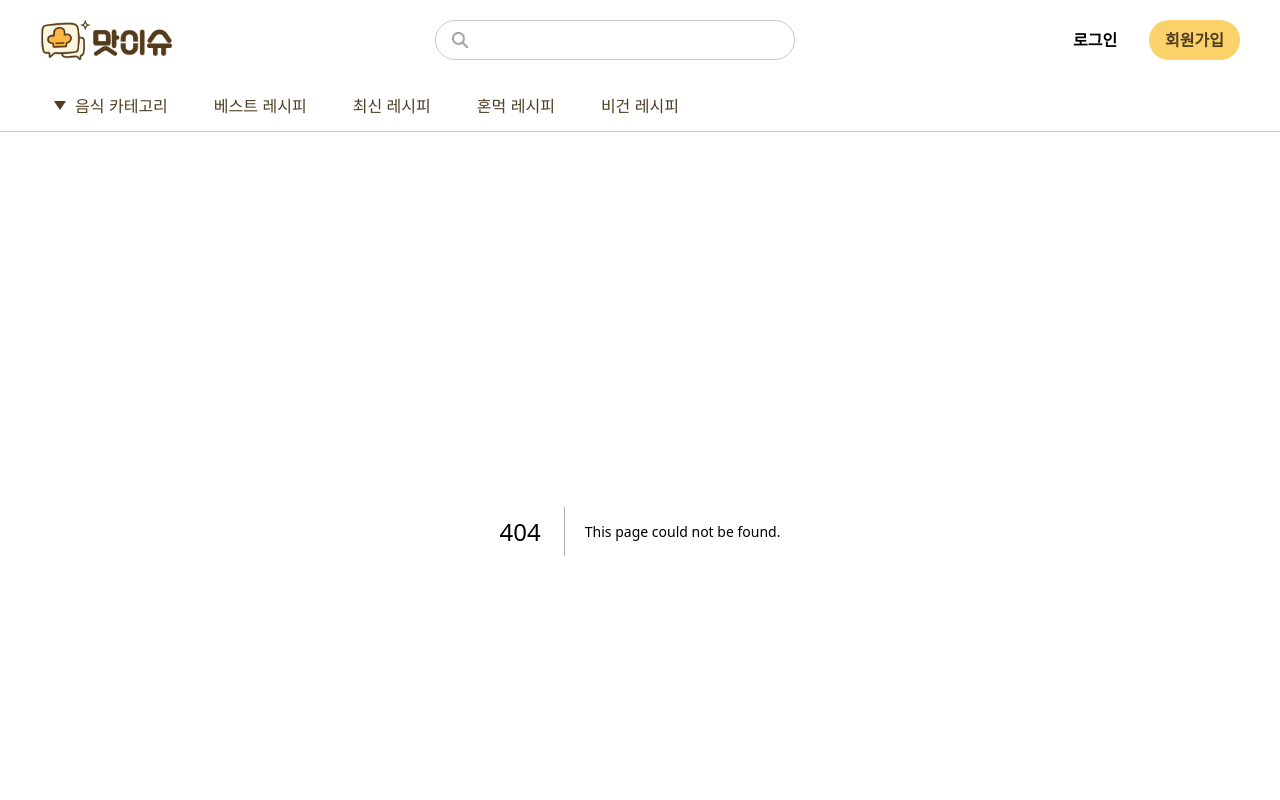
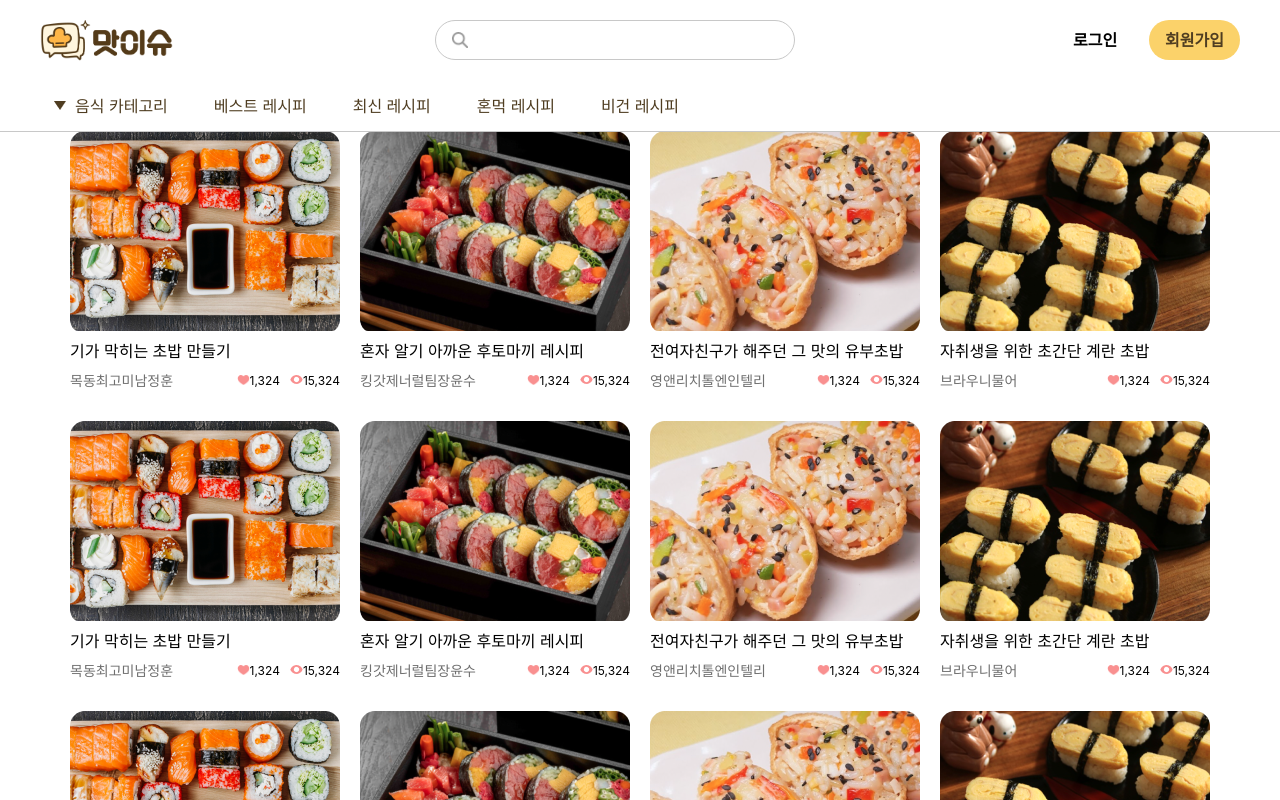
Before and after one commit to limeorange/MatIssue, a Next.js app in the folder front/: page /search in a window 1280 px wide. Before the commit this address had no page. Shown: the top 800 px of the page. Built offline with nearby package versions, Linux system fonts and the light colour scheme.

Commit message:
Rename : 폴더 구조 및 파일명 변경

```diff
--- a/front/app/recipe-list/RecipeList.tsx
+++ b/front/app/components/listings/ListingRecipe.tsx
@@ -1,9 +1,21 @@
 "use client";
 
-import RecipeCard from "../components/recipe-card/RecipeCard";
+import React, { useState, useEffect } from "react";
+import { useRouter } from "next/navigation";
+import RecipeCard from "@/app/components/recipe-card/RecipeCard";
 import styled from "styled-components";
+import { useSearchParams } from "next/navigation";
 
-const DUMMY_DATA = [
+interface Recipe {
+  image: string;
+  title: string;
+  author: string;
+  like: string;
+  view: string;
+  id: string;
+}
+
+const DUMMY_DATA: Recipe[] = [
   {
     image: "/images/sushi1.png",
     title: "기가 막히는 초밥 만들기",
@@ -134,11 +146,45 @@ const DUMMY_DATA = [
   },
 ];
 
-const RecipeList = () => {
+const ListingRecipe = () => {
+  const router = useRouter();
+  const [searchTerm, setSearchTerm] = useState<string>("");
+  const [filteredRecipes, setFilteredRecipes] = useState<Recipe[]>(DUMMY_DATA);
+
+  // URL의 쿼리 파라미터를 기반으로 searchTerm 상태를 설정
+  // useEffect(() => {
+  //   if (router.isReady) {
+  //     console.log("router.query:", router.query);
+  //     if (router && router.query && typeof router.query.query === "string") {
+  //       setSearchTerm(router.query, router.query.query);
+  //     } else {
+  //       setSearchTerm("");
+  //     }
+  //   }
+  // }, [router?.query?.query]); // Optional chaining을 사용해 'router'와 'router.query'가 정의되어 있는지 확인
+
+  // searchTerm 상태가 바뀔 때마다, 레시피를 필터링
+  useEffect(() => {
+    if (searchTerm !== "") {
+      const filtered = DUMMY_DATA.filter((recipe) =>
+        recipe.title.toLowerCase().includes(searchTerm.toLowerCase())
+      );
+      setFilteredRecipes(filtered);
+    } else {
+      setFilteredRecipes(DUMMY_DATA);
+    }
+  }, [searchTerm]);
+
+  const searchParams = useSearchParams();
+
+  const search = searchParams.get("query");
+
+  console.log(search);
+
   return (
     <MainWrapper>
       <RecipeListWrapper>
-        {DUMMY_DATA.map((data, index) => (
+        {filteredRecipes.map((data, index) => (
           <RecipeCard key={index} data={data} />
         ))}
       </RecipeListWrapper>
@@ -146,7 +192,7 @@ const RecipeList = () => {
   );
 };
 
-export default RecipeList;
+export default ListingRecipe;
 
 // styled-components
 const MainWrapper = styled.div`
--- a/front/app/components/recipe-card/RecipeCard.tsx
+++ b/front/app/components/recipe-card/RecipeCard.tsx
@@ -1,6 +1,7 @@
 "use client";
 
 import styled from "styled-components";
+import Image from "next/image";
 
 type RecipeData = {
   image: string;
@@ -20,7 +21,12 @@ const RecipeCard: React.FC<RecipeCardProps> = ({ data }) => {
     <>
       <RecipeCardWrapper>
         <RecipeImg>
-          <img src={data.image} alt="게시물 썸네일 이미지" />
+          <Image
+            src={data.image}
+            alt="게시물 썸네일 이미지"
+            width={270}
+            height={200}
+          />
         </RecipeImg>
         <RecipeTitle>
           <p>{data.title}</p>
@@ -32,13 +38,23 @@ const RecipeCard: React.FC<RecipeCardProps> = ({ data }) => {
           <RecipeRank>
             <RecipeRankItem>
               <RecipeRankImg>
-                <img src="/images/like.png" alt="게시물 좋아요 이미지" />
+                <Image
+                  src="/images/like.png"
+                  alt="게시물 좋아요 이미지"
+                  width={13}
+                  height={11}
+                />
               </RecipeRankImg>
               <p>{data.like}</p>
             </RecipeRankItem>
             <RecipeRankItem>
               <RecipeRankImg>
-                <img src="/images/view.png" alt="게시물 조회수 이미지" />
+                <Image
+                  src="/images/view.png"
+                  alt="게시물 조회수 이미지"
+                  width={13}
+                  height={11}
+                />
               </RecipeRankImg>
               <p>{data.view}</p>
             </RecipeRankItem>
--- a/front/app/recipe-list/page.tsx
+++ b/front/app/search/page.tsx
@@ -1,9 +1,9 @@
-import RecipeList from "./RecipeList";
+import ListingRecipe from "../components/listings/ListingRecipe";
 
 const RecipeListPage = () => {
   return (
     <>
-      <RecipeList />
+      <ListingRecipe />
     </>
   );
 };
```
